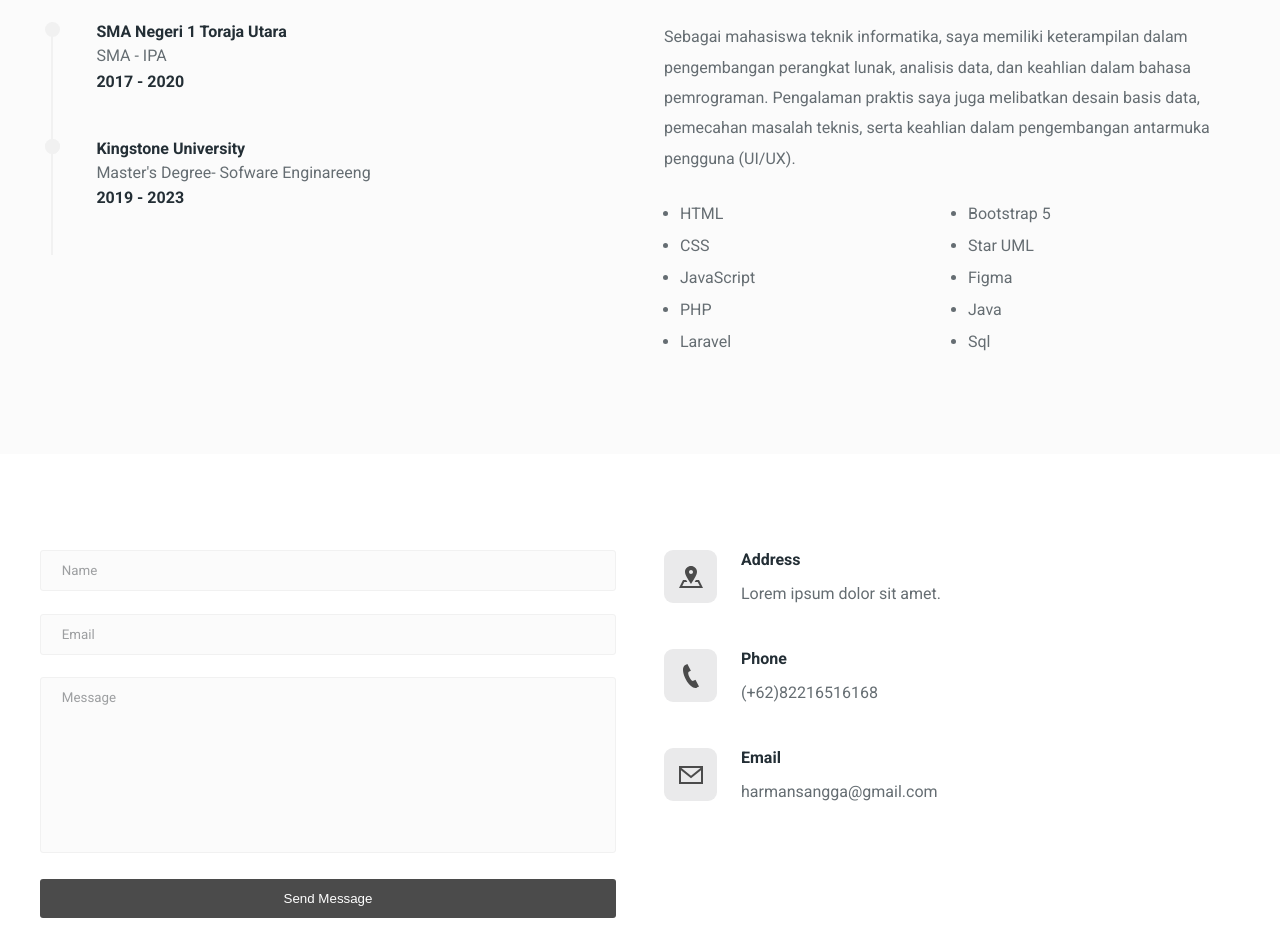
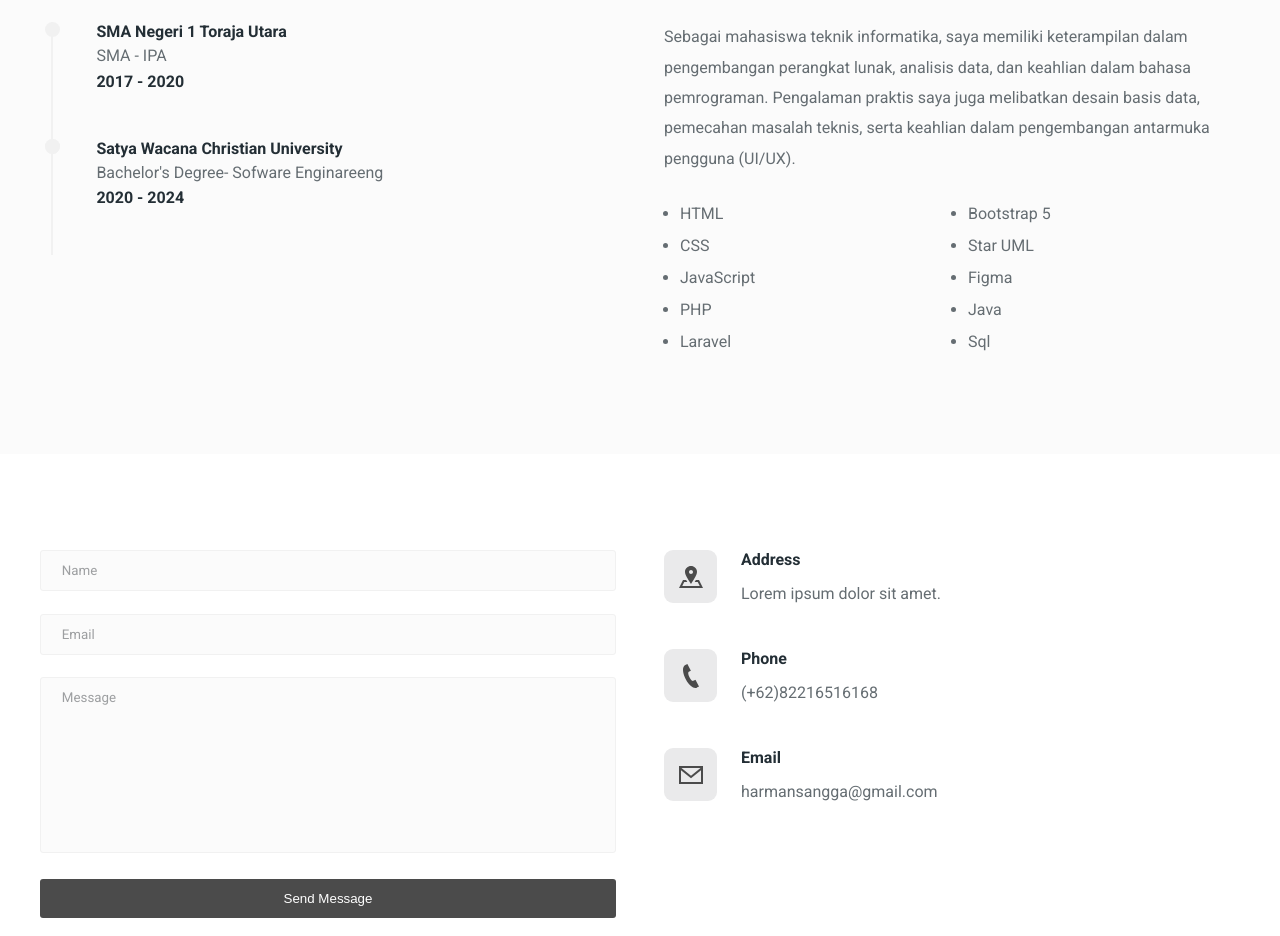
Before and after one commit to HarmanSangga/Portofolio-Harmanto-Sangga, a plain HTML site: page index.html in a window 1280 px wide. Shown: the part 2660-3596 px from the top of the page. Drawn offline with Linux system fonts and the light colour scheme.

Commit message:
Update index.html

```diff
--- a/index.html
+++ b/index.html
@@ -240,9 +240,9 @@
                         </div>
 
                         <div class="education-info">
-                            <h4 class="education-title">Kingstone University</h4>
-                            <p>Master's Degree- Sofware Enginareeng</p>
-                            <h4 class="education-years">2019 - 2023</h4>
+                            <h4 class="education-title">Satya Wacana Christian University</h4>
+                            <p>Bachelor's Degree- Sofware Enginareeng</p>
+                            <h4 class="education-years">2020 - 2024</h4>
                         </div>
                     </div>
                 </div>
```
